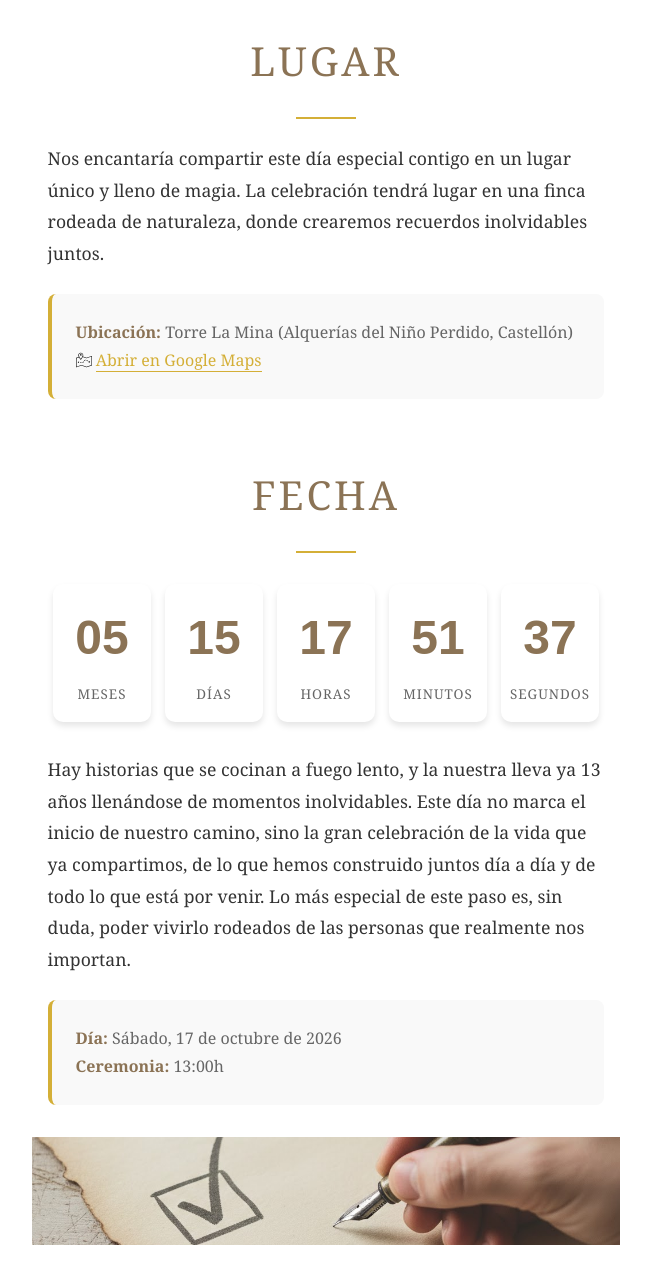
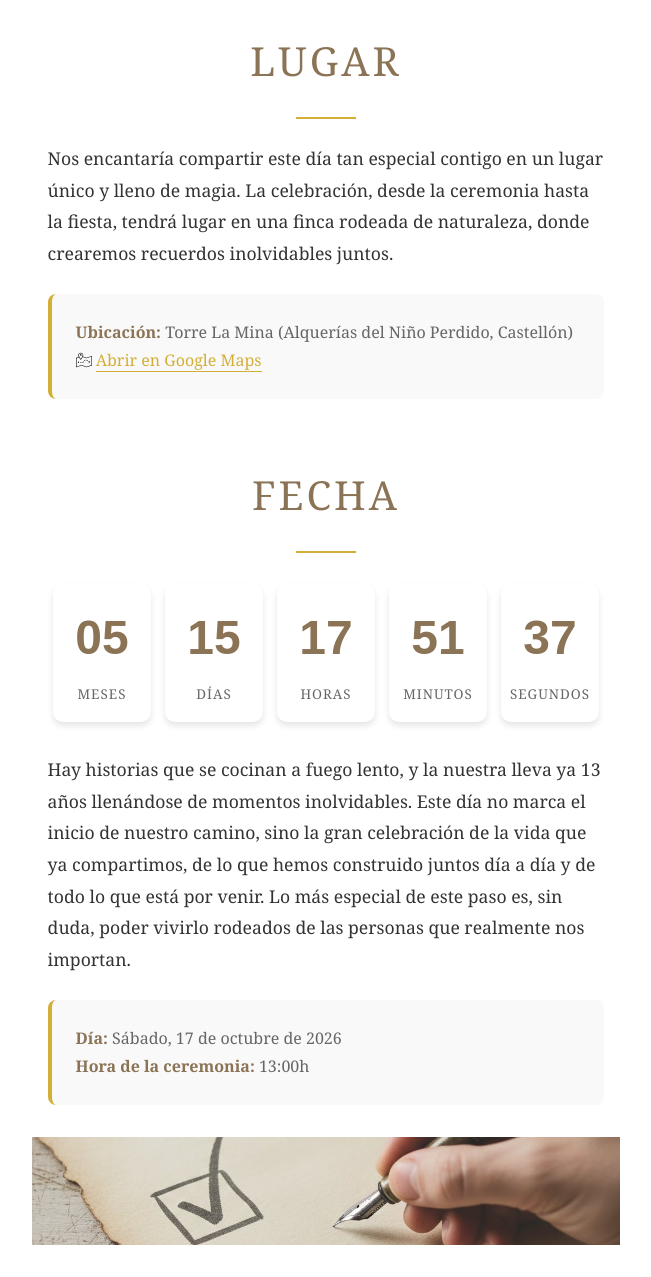
Before and after one commit to aBayo18/our-wedding-page, a plain HTML site: page index.html in a window 1280 px wide. Shown: the part 1361-2638 px from the top of the page, without its empty margins (314-965 px from the left). Drawn offline with Linux system fonts and the light colour scheme.

Commit message:
Update event details in index.html by refining the location description for clarity and adjusting the ceremony time label for better understanding.

```diff
--- a/index.html
+++ b/index.html
@@ -52,8 +52,8 @@
             <h2 class="section-title">Lugar</h2>
             <hr class="section-divider">
             <p class="section-text">
-                Nos encantaría compartir este día especial contigo en un lugar único y lleno de magia.
-                La celebración tendrá lugar en una finca rodeada de naturaleza, donde crearemos
+                Nos encantaría compartir este día tan especial contigo en un lugar único y lleno de magia.
+                La celebración, desde la ceremonia hasta la fiesta, tendrá lugar en una finca rodeada de naturaleza, donde crearemos
                 recuerdos inolvidables juntos.
             </p>
             <p class="section-details">
@@ -97,7 +97,7 @@
             </p>
             <p class="section-details">
                 <strong>Día:</strong> Sábado, 17 de octubre de 2026<br>
-                <strong>Ceremonia:</strong> 13:00h<br>
+                <strong>Hora de la ceremonia:</strong> 13:00h<br>
             </p>
         </div>
     </section>
```
